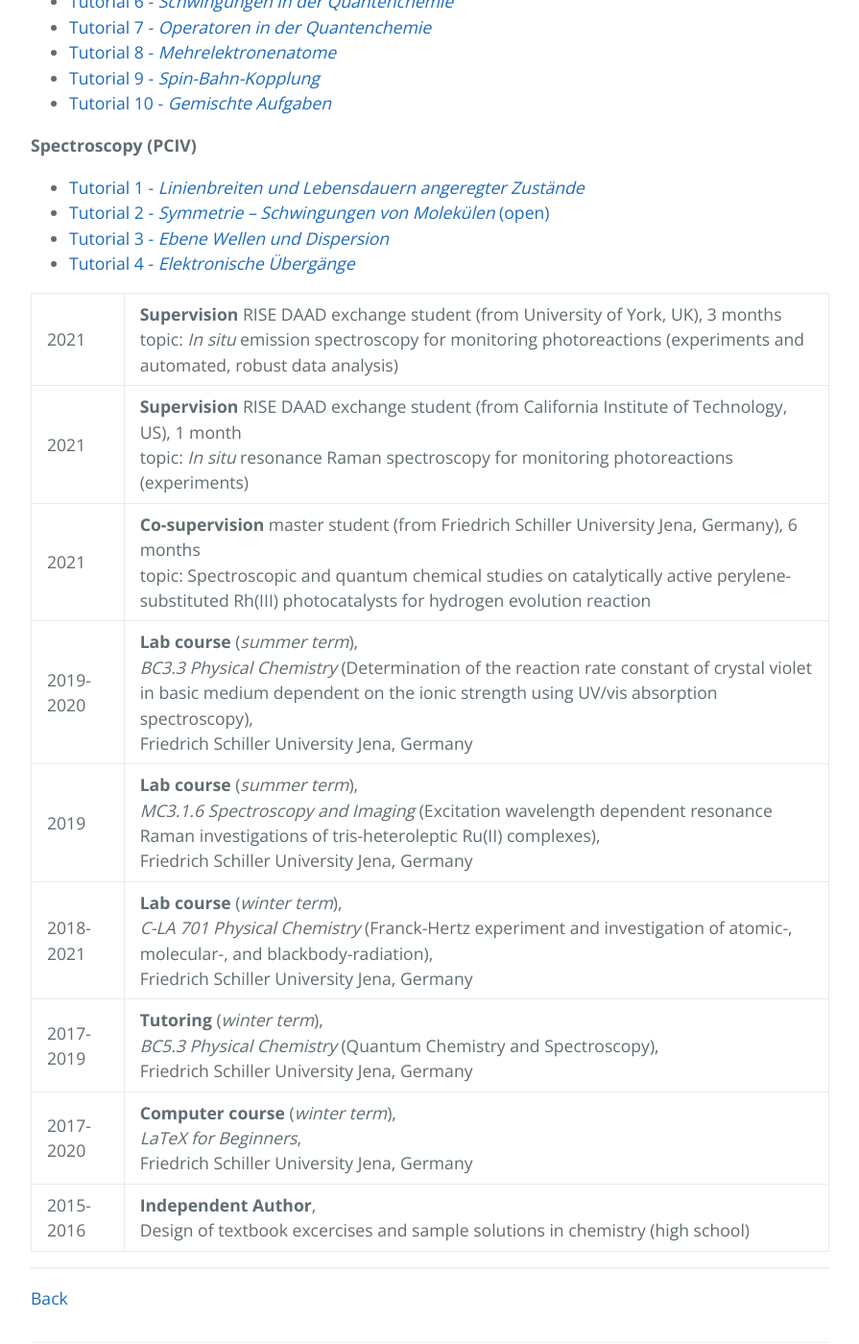
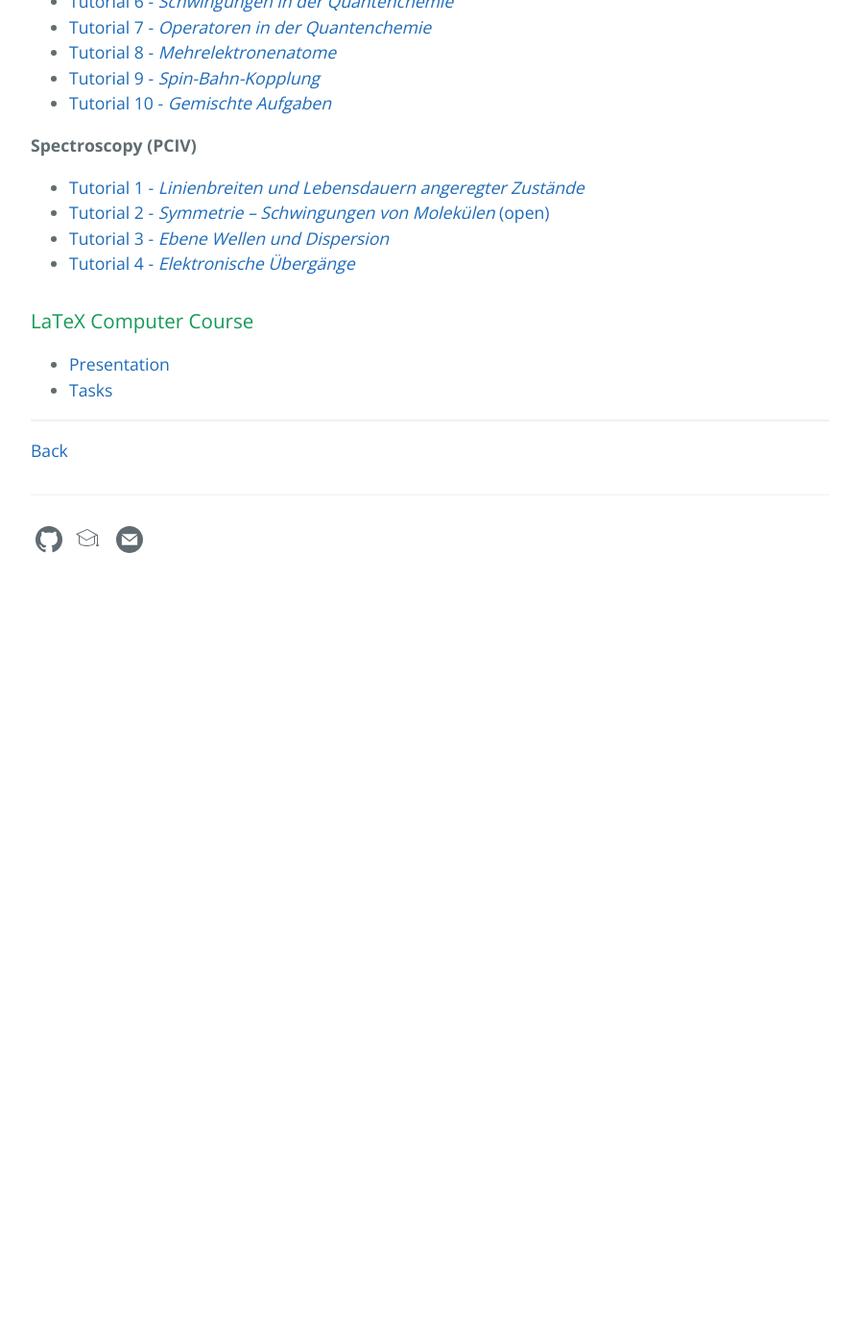
Before and after one commit to carolin-m/carolin-m.github.io, a Jekyll site: the page built from about.md, in a window 1280 px wide and 1400 px high, scrolled down 1984 px. Shown: the whole window at 96% size, without its empty margins (192-1087 px from the left). Built offline with Jekyll 4.4.1, drawn with Linux system fonts in a browser that asks for light colours; after the commit the page ends 2614 px from its top, so only the background shows below that.

Commit message:
Update about.md

```diff
--- a/about.md
+++ b/about.md
@@ -64,15 +64,10 @@ ________________
 - [Tutorial 4 - *Elektronische Übergänge*](./docs/Tutorium/T_PCIV_4_pw.pdf)
 
 
-| 2021 | **Supervision** RISE DAAD exchange student (from University of York, UK), 3 months <br /> topic: *In situ* emission spectroscopy for monitoring photoreactions (experiments and automated, robust data analysis) |
-| 2021 | **Supervision** RISE DAAD exchange student (from California Institute of Technology, US), 1 month <br /> topic: *In situ* resonance Raman spectroscopy for monitoring photoreactions (experiments) |
-| 2021 | **Co-supervision** master student (from Friedrich Schiller University Jena, Germany), 6 months <br /> topic: Spectroscopic and quantum chemical studies on catalytically active perylene-substituted Rh(III) photocatalysts for hydrogen evolution reaction |
-| 2019-2020 | **Lab course** (*summer term*), <br /> *BC3.3 Physical Chemistry* (Determination of the reaction rate constant of crystal violet in basic medium dependent on the ionic strength using UV/vis absorption spectroscopy), <br /> Friedrich Schiller University Jena, Germany |
-| 2019 | **Lab course** (*summer term*), <br /> *MC3.1.6 Spectroscopy and Imaging* (Excitation wavelength dependent resonance Raman investigations of tris-heteroleptic Ru(II) complexes), <br /> Friedrich Schiller University Jena, Germany |
-| 2018-2021 | **Lab course** (*winter term*), <br /> *C-LA 701 Physical Chemistry* (Franck-Hertz experiment and investigation of atomic-, molecular-, and blackbody-radiation), <br /> Friedrich Schiller University Jena, Germany |
-| 2017-2019 | **Tutoring** (*winter term*), <br /> *BC5.3 Physical Chemistry* (Quantum Chemistry and Spectroscopy), <br /> Friedrich Schiller University Jena, Germany |
-| 2017-2020 | **Computer course** (*winter term*), <br /> *LaTeX for Beginners*, <br /> Friedrich Schiller University Jena, Germany |
-| 2015-2016 | **Independent Author**, <br /> Design of textbook excercises and sample solutions in chemistry (high school) |
+### LaTeX Computer Course
+
+- [Presentation](./docs/LaTeX/Latex_Kurs_Folien.pdf)
+- [Tasks](./docs/LaTeX/LaTeX_Kurs_Aufgaben.pdf)
 
 ___________
 
```
